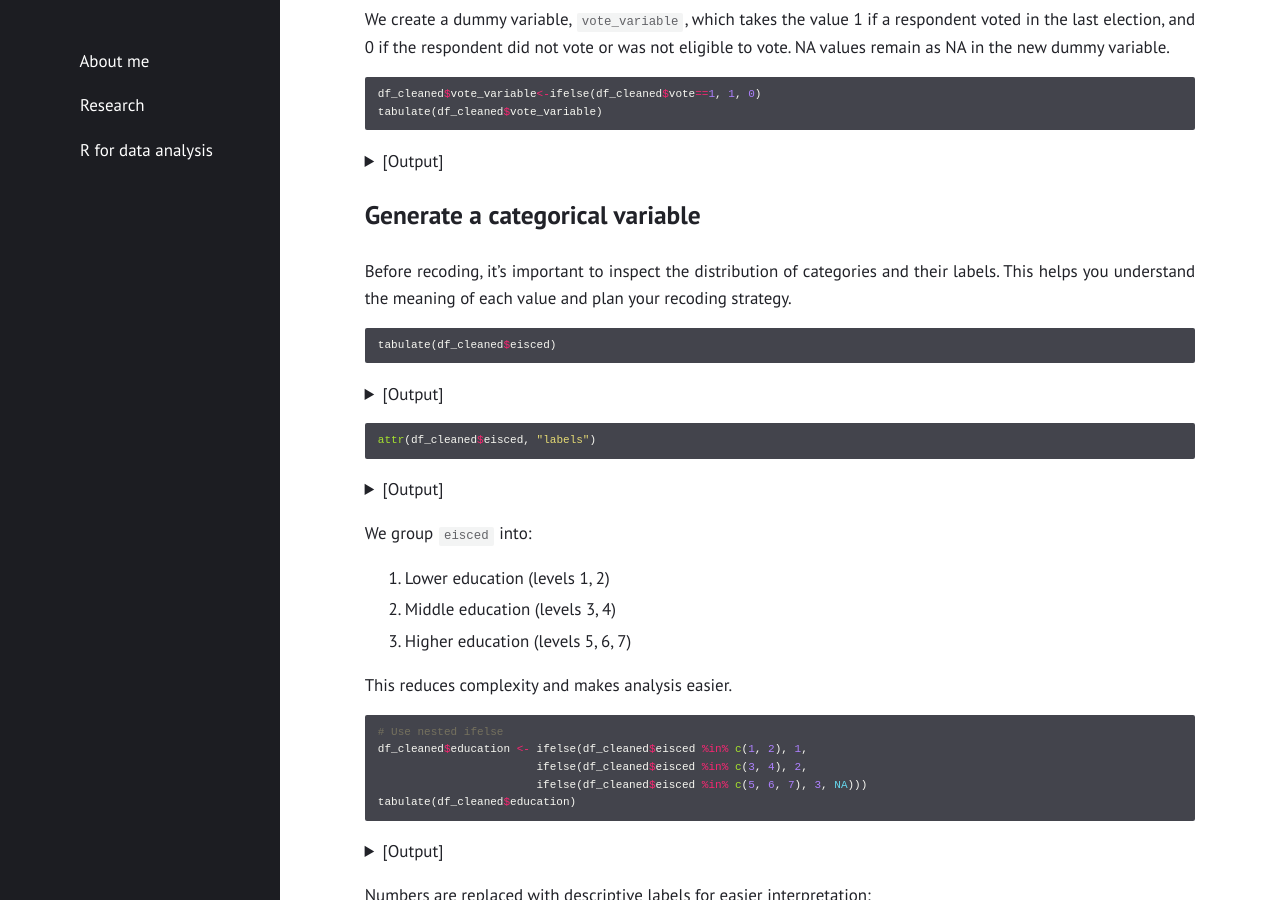
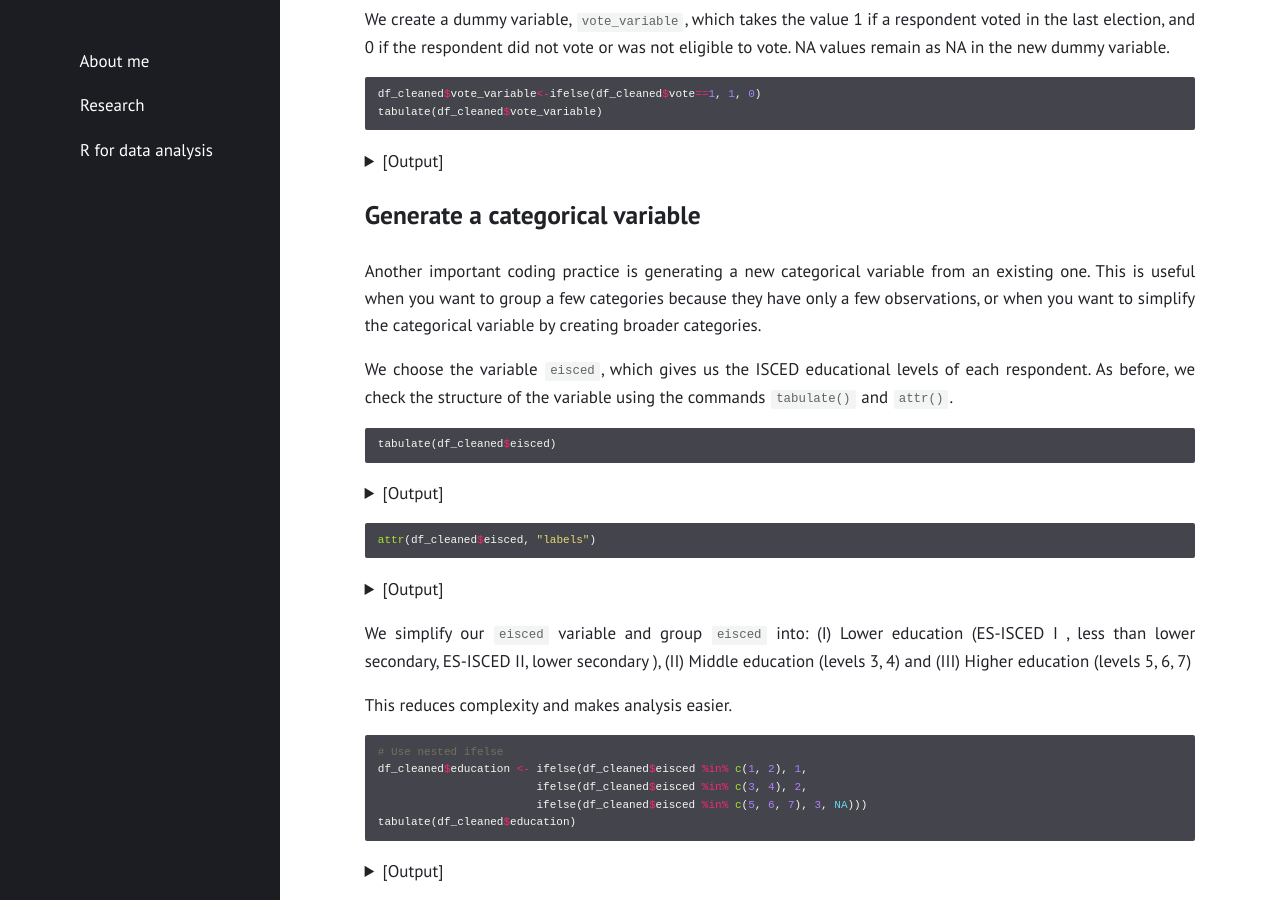
Before and after one commit to gubellom/gubellom.github.io, a Jekyll site: the page built from R files/Manipulation.md, in a window 1280 px wide and 900 px high, scrolled down 1378 px. Built offline with Jekyll 4.4.1, drawn with Linux system fonts in a browser that asks for light colours.

Commit message:
Update Manipulation.md
Signed-off-by: Michele Gubello <62111923+gubellom@users.noreply.github.com>

````diff
--- a/R files/Manipulation.md
+++ b/R files/Manipulation.md
@@ -94,7 +94,10 @@ tabulate(df_cleaned$vote_variable)
 </details>
 
 ## Generate a categorical variable
-Before recoding, it’s important to inspect the distribution of categories and their labels. This helps you understand the meaning of each value and plan your recoding strategy.
+Another important coding practice is generating a new categorical variable from an existing one. This is useful when you want to group a few categories because they have only a few observations, or when you want to simplify the categorical variable by creating broader categories.
+
+We choose the variable `eisced`, which gives us the ISCED educational levels of each respondent. As before, we check the structure of the variable using the commands `tabulate()` and `attr()`.
+
 ```r
 tabulate(df_cleaned$eisced)
 ```
@@ -151,11 +154,8 @@ ES-ISCED V2, higher tertiary education, >= MA level
   </pre>
 </details>
 
-We group `eisced` into:
+We simplify our `eisced` variable and group `eisced` into: (I) Lower education (ES-ISCED I , less than lower secondary, ES-ISCED II, lower secondary ), (II) Middle education (levels 3, 4) and (III) Higher education (levels 5, 6, 7)
 
-1. Lower education (levels 1, 2)
-2. Middle education (levels 3, 4)
-3. Higher education (levels 5, 6, 7)
 
 This reduces complexity and makes analysis easier.
 
````
